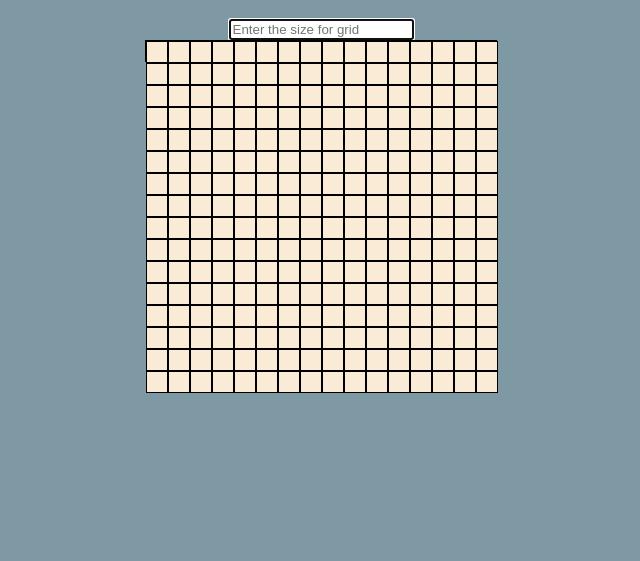
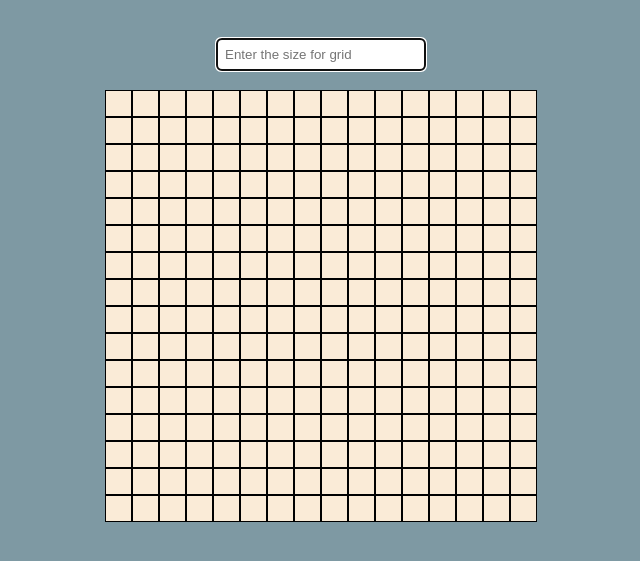
Before and after one commit to Anand-1812/Etch-a-Sketch, a plain HTML site: page index.html in a window 1280 px wide. Shown: the part 61-622 px from the top of the page, without its empty margins (319-959 px from the left). Drawn offline with Linux system fonts and the light colour scheme.

Commit message:
imrpove the layout

```diff
--- a/styles.css
+++ b/styles.css
@@ -5,26 +5,34 @@ body {
     display: flex;
     flex-direction: column;
     align-items: center;
+    justify-content: space-around;
+    gap: 20px;
 }
 
 h1 {
     text-align: center;
 }
 
+.size {
+    width: 15%;
+    padding: 8px;
+    border: 2px;
+    border-radius: 5px;
+}
+
 #main {
     display: flex;
+    flex-direction: column;
+    align-items: center;
 }
 
 .gridRow {
-    background-color: antiquewhite;
-    border: 1px solid black;
-    width: 20px;
-    height: 20px;
+    display: flex;
 }
 
 .gridCol {
     background-color: antiquewhite;
     border: 1px solid black;
-    width: 20px;
-    height: 20px;
+    width: 25px;
+    height: 25px;
 }
```
